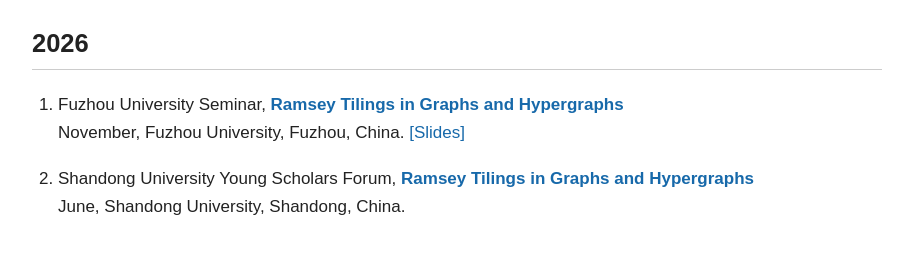
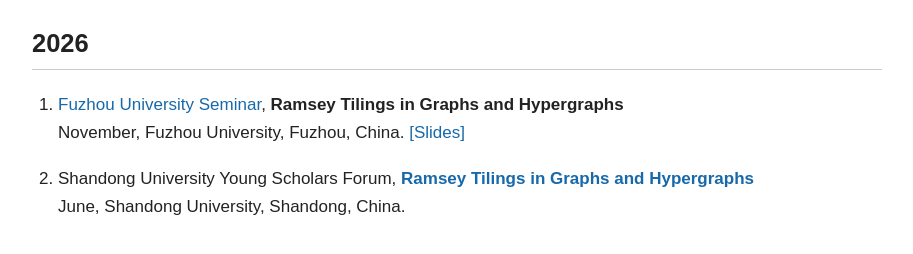
Before and after one commit to Lanchao-Wang/lanchao-wang.github.io, a plain HTML site: page talks.html in a window 1280 px wide. Shown: the part 198-452 px from the top of the page, without its empty margins (183-1096 px from the left). Drawn offline with Linux system fonts and the light colour scheme.

Commit message:
Move Fuzhou seminar hyperlink to event name

```diff
--- a/talks.html
+++ b/talks.html
@@ -86,9 +86,7 @@
 
   <ol>
     <li>
-      Fuzhou University Seminar, <a href="https://math.fzu.edu.cn/info/1044/10484.htm">
-        <strong>Ramsey Tilings in Graphs and Hypergraphs</strong>
-      </a><br>
+      <a href="https://math.fzu.edu.cn/info/1044/10484.htm">Fuzhou University Seminar</a>, <strong>Ramsey Tilings in Graphs and Hypergraphs</strong><br>
       November, Fuzhou University, Fuzhou, China. <a href="matching.pdf">[Slides]</a>
     </li>
     <li>
```
